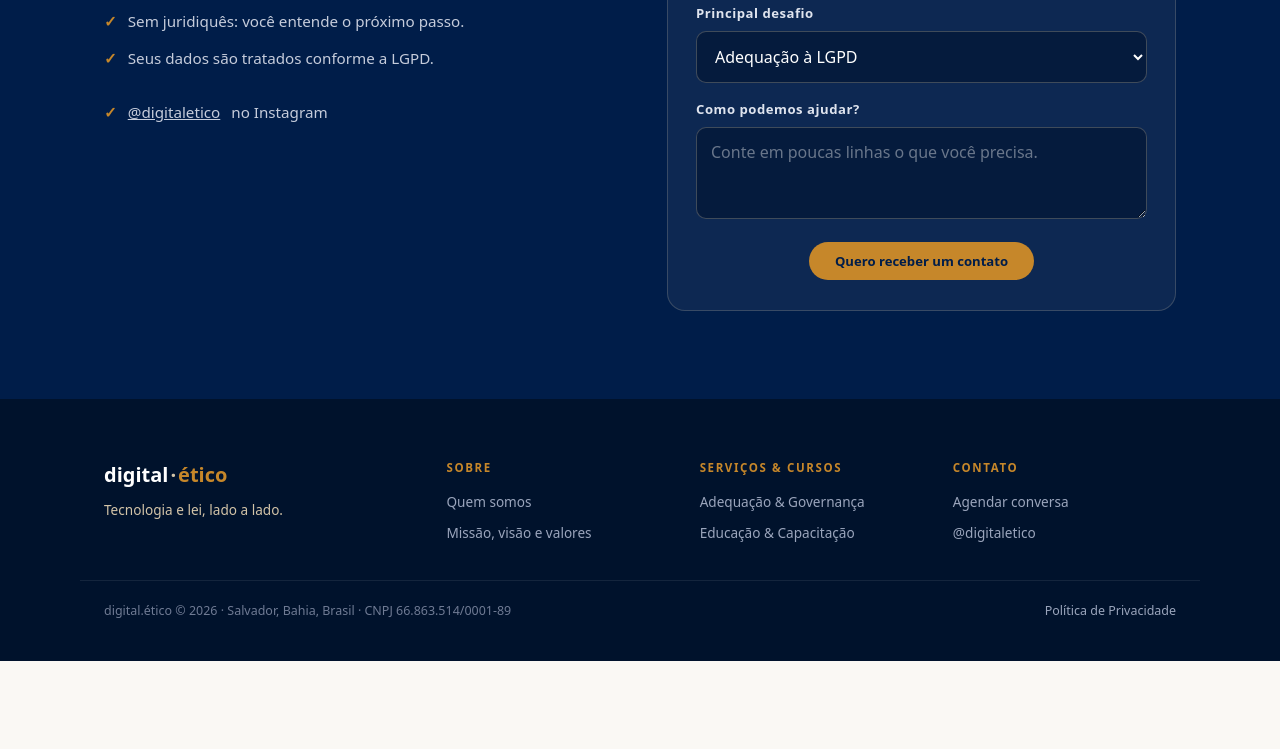
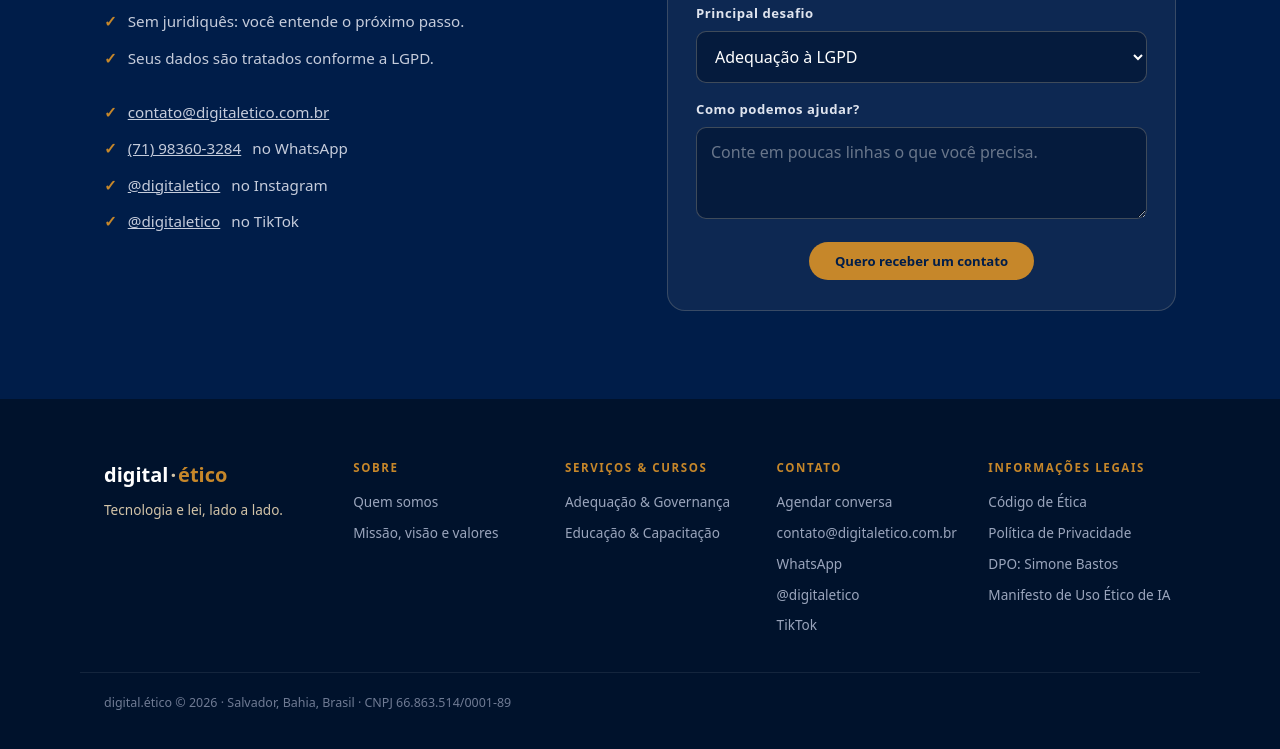
Before and after one commit to bigmozi/etico, a plain HTML site: page contato.html in a window 1280 px wide. Shown: the part 763-1512 px from the top of the page. Before the commit the page ends 1424 px from the top, so only its background shows below. Drawn offline with Linux system fonts and the light colour scheme; a web font is replaced by a local one.

Commit message:
ajuste feed2

```diff
--- a/contato.html
+++ b/contato.html
@@ -62,7 +62,10 @@
         <div><span class="ck">✓</span> Seus dados são tratados conforme a LGPD.</div>
       </div>
       <div class="reassure" style="margin-top:30px">
+        <div><span class="ck">✓</span> <a href="mailto:contato@digitaletico.com.br" style="text-decoration:underline">contato@digitaletico.com.br</a></div>
+        <div><span class="ck">✓</span> <a href="https://wa.me/5571983603284" target="_blank" rel="noopener" style="text-decoration:underline">(71) 98360-3284</a> no WhatsApp</div>
         <div><span class="ck">✓</span> <a href="https://instagram.com/digitaletico" target="_blank" rel="noopener" style="text-decoration:underline">@digitaletico</a> no Instagram</div>
+        <div><span class="ck">✓</span> <a href="https://tiktok.com/@digitaletico" target="_blank" rel="noopener" style="text-decoration:underline">@digitaletico</a> no TikTok</div>
       </div>
     </div>
 
@@ -133,13 +136,24 @@
       <h5>Contato</h5>
       <ul>
         <li><a href="#formulario">Agendar conversa</a></li>
+        <li><a href="mailto:contato@digitaletico.com.br">contato@digitaletico.com.br</a></li>
+        <li><a href="https://wa.me/5571983603284" target="_blank" rel="noopener">WhatsApp</a></li>
         <li><a href="https://instagram.com/digitaletico" target="_blank" rel="noopener">@digitaletico</a></li>
+        <li><a href="https://tiktok.com/@digitaletico" target="_blank" rel="noopener">TikTok</a></li>
+      </ul>
+    </div>
+    <div>
+      <h5>Informações legais</h5>
+      <ul>
+        <li><a href="#">Código de Ética</a></li>
+        <li><a href="#">Política de Privacidade</a></li>
+        <li><a href="mailto:contato@digitaletico.com.br">DPO: Simone Bastos</a></li>
+        <li><a href="#">Manifesto de Uso Ético de IA</a></li>
       </ul>
     </div>
   </div>
   <div class="wrap foot-bottom">
     <span>digital.ético © 2026 · Salvador, Bahia, Brasil · CNPJ 66.863.514/0001-89</span>
-    <a href="#">Política de Privacidade</a>
   </div>
 </footer>
 
--- a/css/style.css
+++ b/css/style.css
@@ -457,7 +457,7 @@
 
 /* ---------- footer ---------- */
 footer{background:var(--color-brand-primary-deep);color:var(--color-text-inverse-faint);padding:60px 0 40px;font-size:.85rem}
-.foot-grid{display:grid;grid-template-columns:1.4fr 1fr 1fr 1fr;gap:30px;margin-bottom:36px}
+.foot-grid{display:grid;grid-template-columns:1.2fr 1fr 1fr 1fr 1fr;gap:24px;margin-bottom:36px}
 footer .flogo{font-family:var(--font-body);font-weight:700;font-size:1.25rem;color:var(--color-white);margin-bottom:8px}
 footer .flogo .d{color:var(--color-accent)} footer .flogo .dot{color:var(--color-surface-alt);margin:0 .1em}
 footer .tagline{color:var(--color-surface-alt);margin-bottom:6px}
```
Also changed, not shown: index.html (+15 -1 lines), servicos-e-cursos.html (+12 -1 lines), sobre.html (+12 -1 lines).
